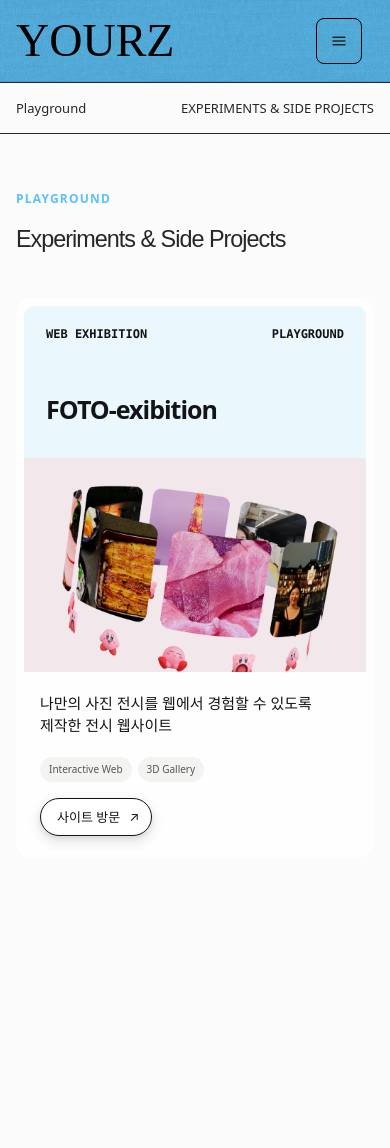
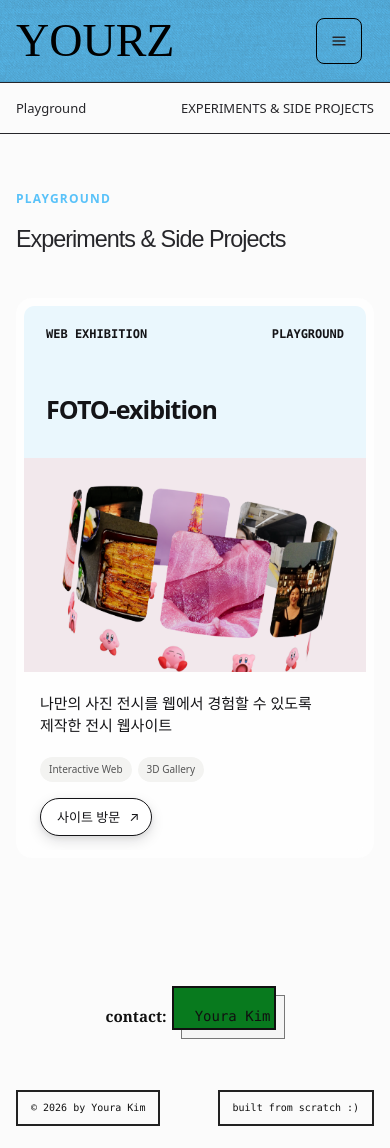
Before and after one commit to youra031220/youra-kim-portfolio, a Next.js app: page /playground in a window 390 px wide. Before the commit the page ends 938 px from the top, so only its background shows below. Built offline with nearby package versions, Linux system fonts and the light colour scheme; a web font is replaced by a local one.

Commit message:
Add playground signature footer (#4)

```diff
--- a/app/globals.css
+++ b/app/globals.css
@@ -248,6 +248,14 @@ svg { width: 18px; fill: none; stroke: currentColor; stroke-width: 1.7; stroke-l
 .playground-card-info p { margin: 0 0 24px; color: var(--muted); }
 .playground-card-info a, .playground-link-disabled { display: inline-block; padding-bottom: 2px; border-bottom: 1px solid currentColor; font-size: 12px; }
 .playground-link-disabled { color: #aaa; }
+.playground-footer { min-height: 190px; padding: 52px 48px 28px; position: relative; display: grid; grid-template-columns: 1fr auto 1fr; align-items: end; gap: 32px; background: #fbfbfb; border-top: 0; color: #111; font-family: ui-monospace, "SFMono-Regular", Menlo, monospace; }
+.playground-footer-box { padding: 10px 13px; border: 2px solid #222; font-size: clamp(13px, 1.15vw, 18px); line-height: 1.25; white-space: nowrap; }
+.playground-footer-left { justify-self: start; }
+.playground-footer-right { justify-self: end; }
+.playground-footer-contact { display: flex; align-items: center; gap: 14px; font-size: clamp(14px, 1.15vw, 19px); white-space: nowrap; }
+.playground-footer-contact strong { font-family: Georgia, "Times New Roman", serif; font-size: 1.08em; }
+.playground-footer-contact span { padding: 10px 13px; position: relative; z-index: 0; display: inline-block; background: #f5f5f5; border: 1px solid #777; }
+.playground-footer-contact span::before { content: ""; position: absolute; inset: -10px 8px 8px -10px; z-index: -1; background: #087a1e; border: 2px solid #111; }
 
 .report-grid { display: grid; grid-template-columns: repeat(2, 1fr); gap: 34px 28px; }
 .report-card { overflow: hidden; background: white; border: 1px solid var(--line); transition: transform .2s; }
@@ -372,6 +380,11 @@ footer { padding: 62px 0 28px; overflow: hidden; border-top: 1px solid var(--lin
   .playground-content { padding-top: 56px; padding-bottom: 80px; }
   .playground-intro { margin-bottom: 46px; }
   .playground-grid { grid-template-columns: 1fr; }
+  .playground-footer { min-height: 210px; padding: 40px 16px 22px; grid-template-columns: 1fr 1fr; gap: 34px 12px; }
+  .playground-footer-contact { grid-column: 1 / -1; grid-row: 1; justify-self: center; }
+  .playground-footer-left { grid-column: 1; grid-row: 2; }
+  .playground-footer-right { grid-column: 2; grid-row: 2; }
+  .playground-footer-box { font-size: 10px; }
   .project-detail-bar .container { width: calc(100% - 32px); }
   .project-detail-hero { padding-top: 54px; padding-bottom: 44px; }
   .project-detail-hero h1 { font-size: clamp(38px, 11vw, 54px); letter-spacing: -1.6px; white-space: normal; overflow-wrap: anywhere; }
--- a/app/playground/page.tsx
+++ b/app/playground/page.tsx
@@ -1,7 +1,7 @@
 import type { Metadata } from "next";
 import Image from "next/image";
 import { Header } from "@/components/Header";
-import { playgroundItems } from "@/data/portfolio";
+import { playgroundItems, profile } from "@/data/portfolio";
 
 export const metadata: Metadata = {
   title: "Playground | 김유라 포트폴리오",
@@ -70,6 +70,18 @@ export default function PlaygroundPage() {
           </div>
         </div>
       </main>
+      <footer className="playground-footer">
+        <div className="playground-footer-box playground-footer-left">
+          © 2026 by {profile.nameEn}
+        </div>
+        <div className="playground-footer-contact">
+          <strong>contact:</strong>
+          <span>{profile.nameEn}</span>
+        </div>
+        <div className="playground-footer-box playground-footer-right">
+          built from scratch :)
+        </div>
+      </footer>
     </>
   );
 }
```
